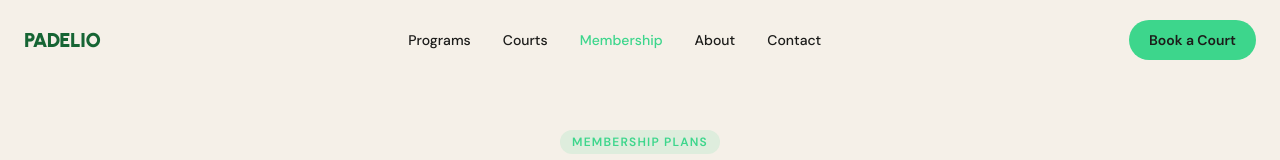
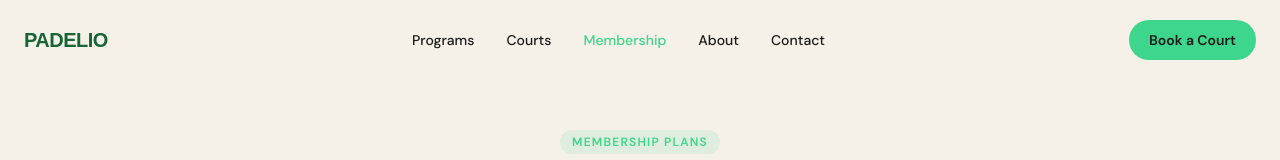
Before and after one commit to Sqwizx/padelio, a Next.js app: page /membership in a window 1280 px wide. Shown: the top 160 px of the page. Built offline with nearby package versions, Linux system fonts and the light colour scheme; a web font is replaced by a local one.

Commit message:
feat: load arial_narrow_7 font and apply to PADELIO wordmark

```diff
--- a/app/layout.tsx
+++ b/app/layout.tsx
@@ -1,5 +1,6 @@
 import type { Metadata } from 'next';
 import { Urbanist, DM_Sans } from 'next/font/google';
+import localFont from 'next/font/local';
 import { Toaster } from '../components/ui/sonner';
 import { Nav } from '../components/nav';
 import { Footer } from '../components/footer';
@@ -20,6 +21,12 @@ const dmSans = DM_Sans({
   display: 'swap',
 });
 
+const padelioFont = localFont({
+  src: '../public/fonts/arial_narrow_7.ttf',
+  variable: '--font-padelio',
+  display: 'swap',
+});
+
 export const metadata: Metadata = {
   title: 'Padelio — Premium Padel Academy',
   description: 'World-class padel courts, expert coaching programs, and a vibrant community. Join Padelio today.',
@@ -27,7 +34,7 @@ export const metadata: Metadata = {
 
 export default function RootLayout({ children }: { children: React.ReactNode }) {
   return (
-    <html lang="en" className={`${urbanist.variable} ${dmSans.variable}`}>
+    <html lang="en" className={`${urbanist.variable} ${dmSans.variable} ${padelioFont.variable}`}>
       <body>
         <Nav />
         <main>{children}</main>
--- a/components/nav.tsx
+++ b/components/nav.tsx
@@ -71,7 +71,7 @@ export function Nav() {
         className="fixed top-0 left-0 right-0 z-50 px-6 py-5 flex items-center justify-between"
         style={{ background: 'var(--color-bg)', borderBottom: '1px solid transparent', transition: 'background 0.3s' }}
       >
-        <Link href="/" className="text-xl font-black tracking-tight" style={{ fontFamily: 'var(--font-display)', color: 'var(--color-primary-dark)' }}>
+        <Link href="/" className="text-xl font-black tracking-tight" style={{ fontFamily: 'var(--font-padelio)', color: 'var(--color-primary-dark)' }}>
           PADELIO
         </Link>
 
```
